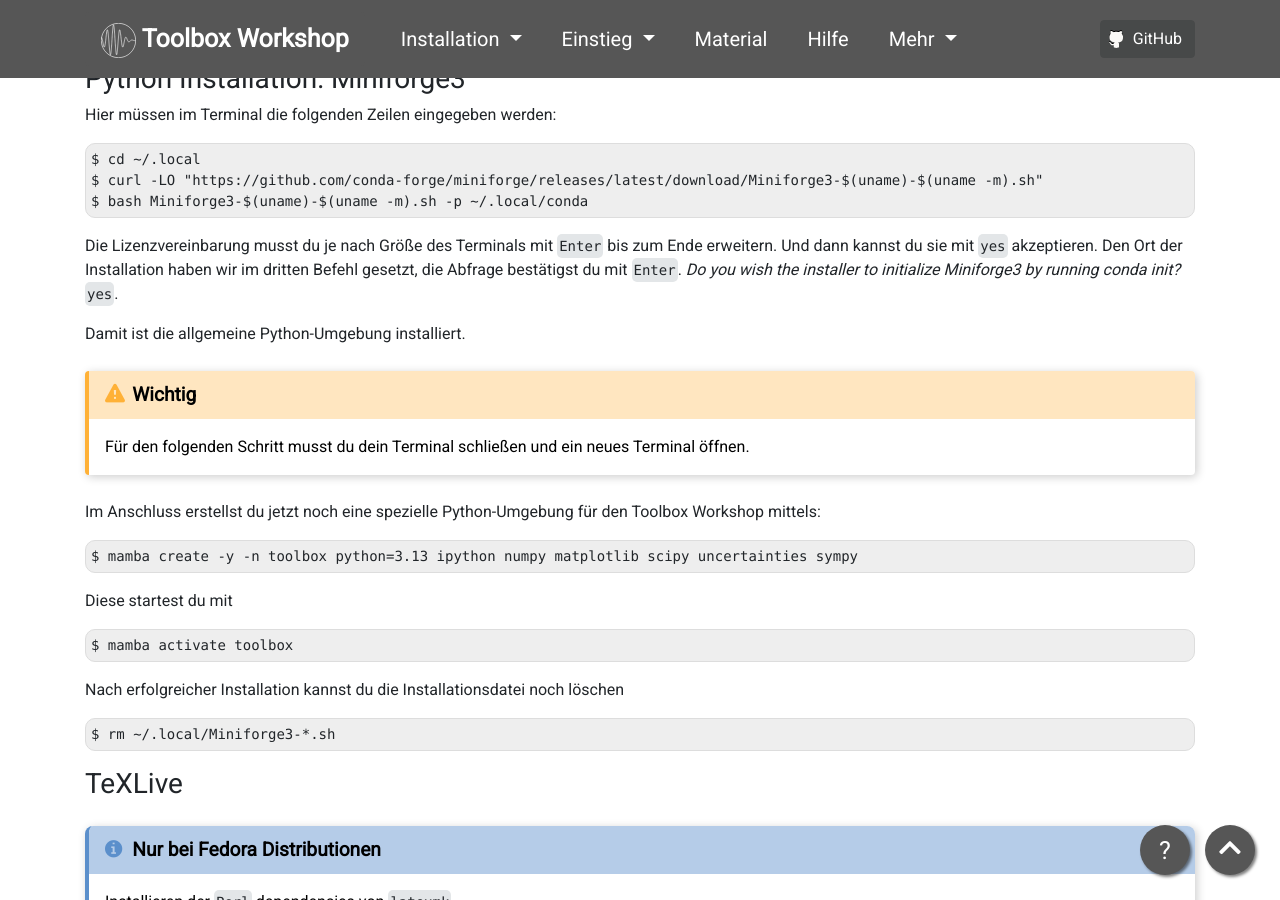
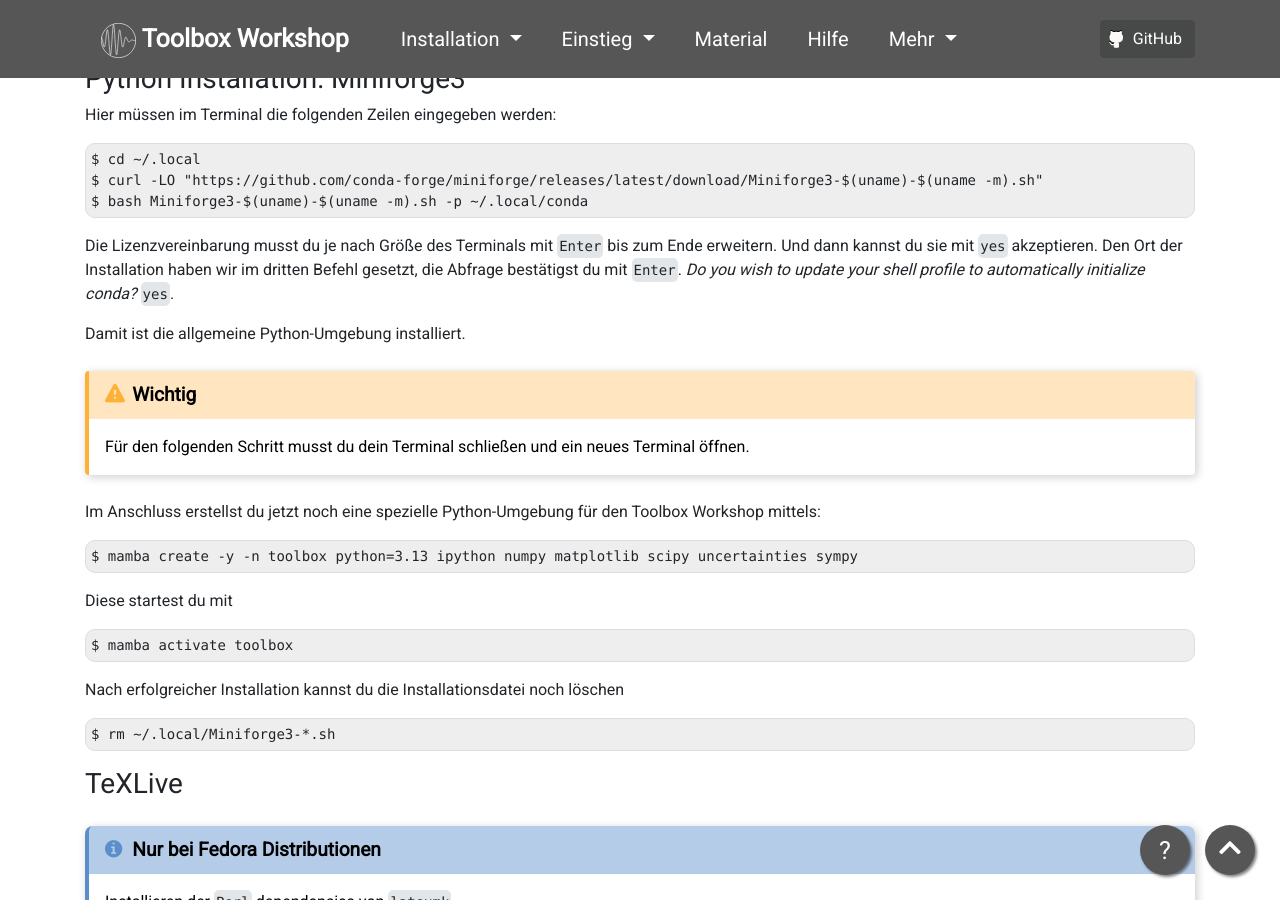
Before and after one commit to pep-dortmund/homepage-toolbox, a Jekyll site: the page built from install/linux.md, in a window 1280 px wide and 900 px high, scrolled down 1258 px. Built offline with Jekyll 4.4.1, drawn with Linux system fonts in a browser that asks for light colours; nearby versions of some CDN libraries.

Commit message:
Update message from miniforge installer

```diff
--- a/install/linux.md
+++ b/install/linux.md
@@ -80,7 +80,7 @@ Hier müssen im Terminal die folgenden Zeilen eingegeben werden:
 Die Lizenzvereinbarung musst du je nach Größe des Terminals mit `Enter` bis zum Ende erweitern.
 Und dann kannst du sie mit `yes` akzeptieren.
 Den Ort der Installation haben wir im dritten Befehl gesetzt, die Abfrage bestätigst du mit `Enter`.
-_Do you wish the installer to initialize Miniforge3 by running conda init?_ `yes`.
+_Do you wish to update your shell profile to automatically initialize conda?_ `yes`.
 
 Damit ist die allgemeine Python-Umgebung installiert.
 
```
